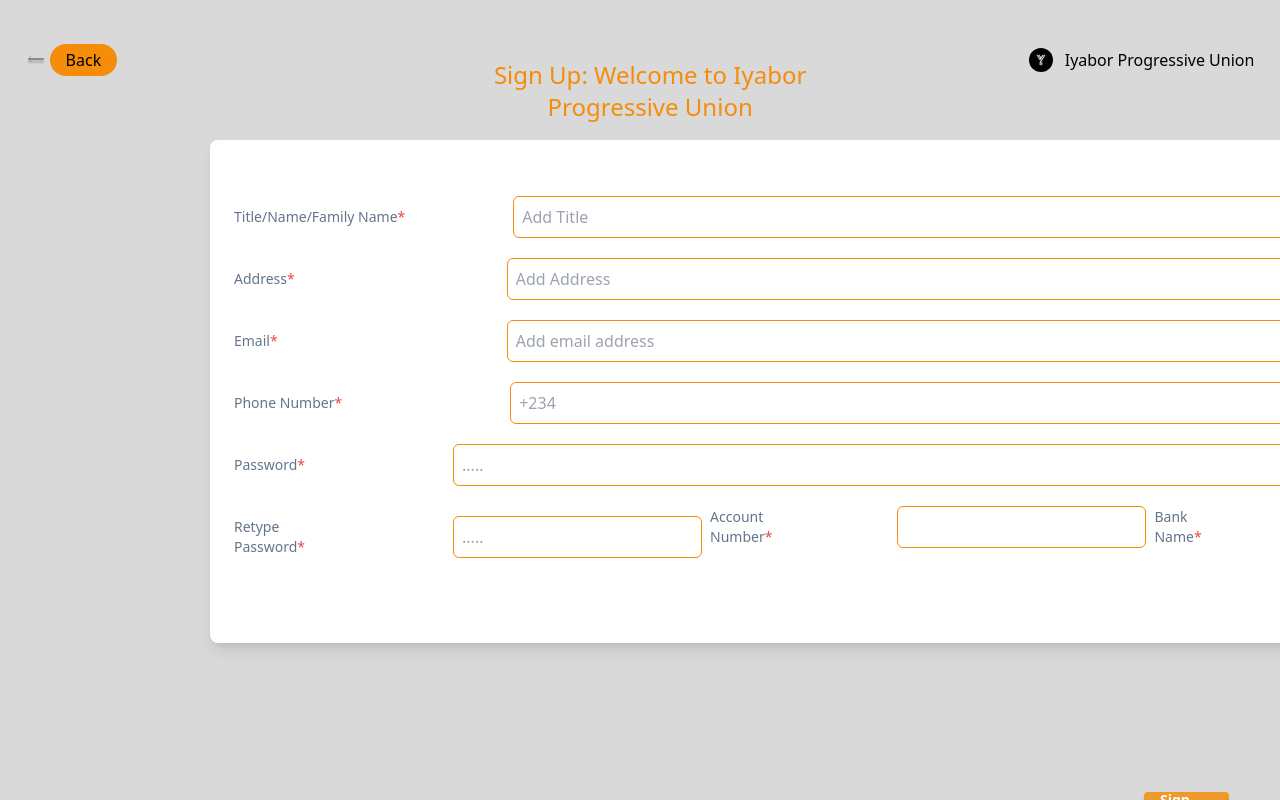
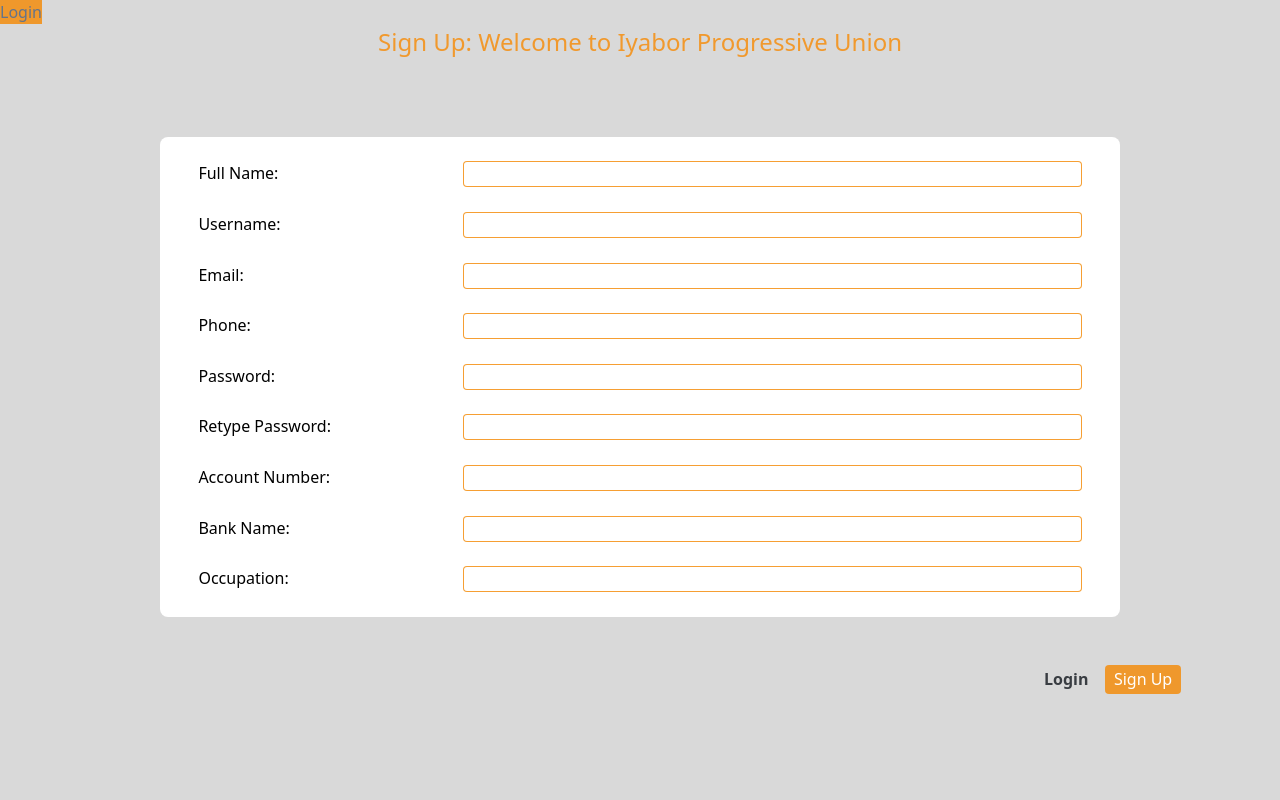
Before and after one commit to Zuky19/loanamortizationsystem, a React (Vite) app in the folder frontend/: page /signup in a window 1280 px wide. Built offline with nearby package versions, Linux system fonts and the light colour scheme; a web font is replaced by a local one.

Commit message:
Yearly changes

```diff
--- a/frontend/src/pages/Dashboard.tsx
+++ b/frontend/src/pages/Dashboard.tsx
@@ -13,7 +13,7 @@
   // const [duePayments, setDuePayments] = useState("0");
   // const [totalInterest, setTotalInterest] = useState("0");
   return (
-    <div className="flex h-screen flex-row overflow-hidden bg-[#D9D9D9]">
+    <div className="flex h-screen w-screen flex-row overflow-hidden bg-[#D9D9D9]">
       {/* Left Section */}
       <DashboardLeftSide />
       {/* Right Section */}
--- a/frontend/src/pages/SignUp.tsx
+++ b/frontend/src/pages/SignUp.tsx
@@ -1,8 +1,11 @@
 import React, { useState } from "react";
 import Logo from "../assets/logo.svg";
 import BackArrow from "../assets/arrow_back.svg";
+import { registerUser } from "../api/user";
+import { useNavigate } from "react-router-dom";
 
 const AccountSection: React.FC = () => {
+  const naviagte = useNavigate();
   const [registrationData, setRegistrationData] = useState({
     fullname: "",
     address: "",
@@ -13,7 +16,31 @@
     accountnumber: "",
     bankname: "",
     occupation: "",
+    membershipyear: "",
   });
+
+  const handleSubmit = async () => {
+    try {
+      setRegistrationData((prev) => ({
+        ...prev,
+        membershipyear: getYear().toString(),
+      }));
+      const post = await registerUser(registrationData);
+      console.log(post);
+      if (post?.status === 201) {
+        alert("User Created Successfully");
+        naviagte("/login");
+      }
+    } catch (error) {
+      console.error(error);
+    }
+  };
+
+  const getYear = () => {
+    const date = new Date();
+    return date.getFullYear;
+  };
+
   const [retypePassword, setRetypePassword] = useState<string>("");
   const handleInputChange = (
     e: React.ChangeEvent<HTMLInputElement | HTMLSelectElement>,
@@ -25,224 +52,132 @@
     setRetypePassword(e);
   };
   return (
-    <div className="fixed inset-0 flex items-center justify-center overflow-hidden bg-[#D9D9D9]">
-      {/* Back Arrow Section */}
-      <div className="absolute left-[2%] top-[5%] flex h-[5%] w-[15%] items-center gap-1">
-        <img src={BackArrow} alt="Back Arrow" className="h-[20px] w-[20px]" />
-        <div className="flex items-center justify-center rounded-[20px] bg-[#F58C0A] px-4 py-1">
-          <span className="font-medium text-black">Back</span>
+    <div className="flex h-screen w-screen flex-col bg-[#D9D9D9]">
+      <div className="flex flex-row">
+        <div className="justify-center-items-center flex flex-row bg-[#F58C0AD4]">
+          <p className="text-[#64748B]">Login</p>
         </div>
       </div>
-
-      {/* Iyabor Progressive Union Section */}
-      <div className="absolute right-[2%] top-[5%] flex h-[5%] w-[20%] items-center justify-end gap-3 rounded-[8px]">
-        <img src={Logo} alt="Logo" className="h-[24px] w-[24px]" />
-        <span className="font-medium text-black">Iyabor Progressive Union</span>
+      <div className="mb-[6%] flex w-full flex-row justify-center">
+        <p className="text-[24px] text-[#F58C0AD4]">
+          Sign Up: Welcome to Iyabor Progressive Union
+        </p>
       </div>
-
-      {/* Title Section */}
-      <h2 className="font-nunito absolute left-[34.69%] top-[7.4%] h-[4%] w-[32.2%] text-center text-[1.5rem] font-normal leading-[2rem] text-[#F58C0A]">
-        Sign Up: Welcome to Iyabor Progressive Union
-      </h2>
-
-      {/* Form Section */}
-      <div className="absolute left-[210px] top-[140px] flex h-[503px] w-[1104px] flex-col items-start justify-evenly rounded-[8px] bg-white p-0 shadow-lg">
-        <div className="w-full px-6 py-3">
-          {/* Title, Name, Family Name */}
-          <div className="mb-5 flex items-center justify-between space-x-2">
-            <label
-              htmlFor="title"
-              className="font-nunito mr-[100px] text-[14px] font-normal leading-[20px] text-[#64748B]"
-            >
-              Title/Name/Family Name
-              <span className="text-red-500">*</span>
-            </label>
+      <div className="mb-[6vh] flex h-3/5 w-full flex-row justify-center">
+        <div className="flex h-full w-3/4 flex-col justify-evenly rounded-[8px] bg-white px-[3%]">
+          <div className="flex flex-row justify-between">
+            <label htmlFor="fullname">Full Name:</label>
             <input
               type="text"
-              id="title"
-              placeholder="Add Title"
-              className="flex-1 rounded-md border border-[#F58C0A] p-2"
+              placeholder=""
               value={registrationData.fullname}
+              onChange={handleInputChange}
               name="fullname"
-              onChange={(e) => handleInputChange(e)}
+              className="w-[70%] rounded-[4px] border border-[#F58C0AD4] focus:outline-none"
             />
           </div>
-
-          {/* Address */}
-          <div className="mb-5 flex items-center justify-between space-x-2">
-            <label
-              htmlFor="address"
-              className="font-nunito mr-[204px] text-[14px] font-normal leading-[20px] text-[#64748B]"
-            >
-              Address
-              <span className="text-red-500">*</span>
-            </label>
+          <div className="flex flex-row justify-between">
+            <label htmlFor="username">Username:</label>
             <input
               type="text"
-              id="address"
-              placeholder="Add Address"
-              className="flex-1 rounded-md border border-[#F58C0A] p-2"
-              name="address"
-              onChange={(e) => handleInputChange(e)}
+              placeholder=""
+              value={registrationData.username}
+              onChange={handleInputChange}
+              name="username"
+              className="w-[70%] rounded-[4px] border border-[#F58C0AD4] focus:outline-none"
             />
           </div>
-
-          {/* Email */}
-          <div className="mb-5 flex items-center justify-between space-x-2">
-            <label
-              htmlFor="email"
-              className="font-nunito mr-[221px] text-[14px] font-normal leading-[20px] text-[#64748B]"
-            >
-              Email
-              <span className="text-red-500">*</span>
-            </label>
+          <div className="flex flex-row justify-between">
+            <label htmlFor="email">Email:</label>
             <input
-              type="email"
-              id="email"
-              placeholder="Add email address"
-              className="flex-1 rounded-md border border-[#F58C0A] p-2"
+              type="text"
+              placeholder=""
+              value={registrationData.email}
+              onChange={handleInputChange}
               name="email"
-              onChange={(e) => handleInputChange(e)}
+              className="w-[70%] rounded-[4px] border border-[#F58C0AD4] focus:outline-none"
             />
           </div>
-
-          {/* Phone Number */}
-          <div className="mb-5 flex items-center justify-between space-x-2">
-            <label
-              htmlFor="phone"
-              className="font-nunito mr-[152px] text-[14px] font-normal leading-[20px] text-[#64748B]"
-            >
-              Phone Number
-              <span className="text-red-500">*</span>
-            </label>
-            <div className="flex flex-1 items-center space-x-2">
+          <div className="flex flex-row justify-between">
+            <label htmlFor="phone">Phone:</label>
             <input
               type="text"
-                id="phone"
-                placeholder="+234"
-                className="ml-2 flex-1 rounded-md border border-[#F58C0A] p-2"
+              placeholder=""
+              max={9999999999}
+              value={registrationData.phone}
+              onChange={handleInputChange}
               name="phone"
-                onChange={(e) => handleInputChange(e)}
+              className="w-[70%] rounded-[4px] border border-[#F58C0AD4] focus:outline-none"
             />
           </div>
-          </div>
-
-          {/* Password */}
-          <div className="mb-5 flex items-center justify-between space-x-2">
-            <label
-              htmlFor="loanAmount"
-              className="font-nunito mr-[140px] text-[14px] font-normal leading-[20px] text-[#64748B]"
-            >
-              Password
-              <span className="text-red-500">*</span>
-            </label>
+          <div className="flex flex-row justify-between">
+            <label htmlFor="password">Password:</label>
             <input
               type="password"
-              id="password"
-              placeholder="....."
-              className="flex-1 rounded-md border border-[#F58C0A] p-2"
+              placeholder=""
+              value={registrationData.password}
+              onChange={handleInputChange}
               name="password"
-              onChange={(e) => handleInputChange(e)}
+              className="w-[70%] rounded-[4px] border border-[#F58C0AD4] focus:outline-none"
             />
           </div>
-          {/* Retype Password */}
-          <div className="mb-5 flex items-center justify-between space-x-2">
-            <label
-              htmlFor="loanAmount"
-              className="font-nunito mr-[140px] text-[14px] font-normal leading-[20px] text-[#64748B]"
-            >
-              Retype Password
-              <span className="text-red-500">*</span>
-            </label>
+          <div className="flex flex-row justify-between">
+            <label htmlFor="retype">Retype Password:</label>
             <input
               type="password"
-              id="retypepassword"
-              placeholder="....."
-              className="flex-1 rounded-md border border-[#F58C0A] p-2"
-              name="retypepassword"
+              placeholder=""
               value={retypePassword}
               onChange={(e) => handleRetypePassword(e.target.value)}
-            />
-
-            {/* Account Number */}
-            <div className="mb-5 flex items-center justify-between space-x-2">
-              <label
-                htmlFor="accountNumber"
-                className="font-nunito mr-[117px] text-[14px] font-normal leading-[20px] text-[#64748B]"
-              >
-                Account Number
-                <span className="text-red-500">*</span>
-              </label>
-              <input
-                type="number"
-                id="accountNumber"
-                placeholder=""
-                className="flex-1 rounded-md border border-[#F58C0A] p-2"
-                name="accountnumber"
-                max={9999999999}
-                onChange={(e) => handleInputChange(e)}
+              name="retype"
+              className="w-[70%] rounded-[4px] border border-[#F58C0AD4] focus:outline-none"
             />
           </div>
-
-            {/* Bank Name */}
-            <div className="mb-5 flex items-center">
-              <label
-                htmlFor="bankName"
-                className="font-nunito mr-[188px] text-[14px] font-normal leading-[20px] text-[#64748B]"
-              >
-                Bank Name
-                <span className="text-red-500">*</span>
-              </label>
-              <select
-                id="bankName"
-                className="w-[300px] rounded-md border border-[#F58C0A] bg-white p-2 text-[#64748B]"
-                defaultValue=""
-                name="bankname"
-                onChange={(e) => handleInputChange(e)}
-              >
-                <option value="" disabled>
-                  Select Bank
-                </option>
-                <option value="bank1">Bank of America</option>
-                <option value="bank2">Chase Bank</option>
-                <option value="bank3">Wells Fargo</option>
-                <option value="bank4">Citibank</option>
-              </select>
-            </div>
-
-            {/* Occupation */}
-            <div className="mb-5 flex items-center justify-between space-x-2">
-              <label
-                htmlFor="occupation"
-                className="font-nunito mr-[149px] text-[14px] font-normal leading-[20px] text-[#64748B]"
-              >
-                Add Occupation
-                <span className="text-red-500">*</span>
-              </label>
+          <div className="flex flex-row justify-between">
+            <label htmlFor="accountnumber">Account Number:</label>
             <input
               type="text"
-                id="occupation"
               placeholder=""
-                className="flex-1 rounded-md border border-[#F58C0A] p-2"
+              value={registrationData.accountnumber}
+              onChange={handleInputChange}
+              name="accountnumber"
+              className="w-[70%] rounded-[4px] border border-[#F58C0AD4] focus:outline-none"
+            />
+          </div>
+          <div className="flex flex-row justify-between">
+            <label htmlFor="fullname">Bank Name:</label>
+            <input
+              type="text"
+              placeholder=""
+              value={registrationData.bankname}
+              onChange={handleInputChange}
+              name="bankname"
+              className="w-[70%] rounded-[4px] border border-[#F58C0AD4] focus:outline-none"
+            />
+          </div>
+          <div className="flex flex-row justify-between">
+            <label htmlFor="occupation">Occupation:</label>
+            <input
+              type="text"
+              placeholder=""
+              value={registrationData.occupation}
+              onChange={handleInputChange}
               name="occupation"
-                onChange={(e) => handleInputChange(e)}
+              className="w-[70%] rounded-[4px] border border-[#F58C0AD4] focus:outline-none"
             />
           </div>
         </div>
       </div>
-
-        {/* Login Section */}
-        <div className="absolute right-[200px] top-[652px] flex h-[40px] w-[64px] flex-row items-center gap-2">
-          <span className="font-nunito text-[24px] font-extrabold leading-[20px] text-[#393D42]">
-            Login
-          </span>
+      <div className="flex h-[3.6vh] flex-row justify-end pr-[7.7vw]">
+        <div className="flex h-full flex-row">
+          <div className="flex h-full w-[6vw] items-center justify-center">
+            <p className="font-extrabold text-[#393D42]">Login</p>
           </div>
-
-        {/* Sign Up Section */}
-        <div className="absolute right-[85px] top-[652px] flex h-[36px] w-[85px] flex-row items-center gap-2 rounded-[4px] bg-[rgba(245,140,10,0.83)] px-4 py-2 shadow-md">
-          <span className="font-nunito text-sm font-bold text-white">
-            Sign Up
-          </span>
+          <div
+            className="flex h-full w-[6vw] items-center justify-center rounded bg-[#F58C0AD4] text-white"
+            onClick={handleSubmit}
+          >
+            <p>Sign Up</p>
+          </div>
         </div>
       </div>
     </div>
```
Also changed, not shown: frontend/src/Components/EditUserModal.tsx (+5 -11 lines), frontend/src/Components/YearlyLeftSide.tsx (+18 -4 lines), frontend/src/api/user.ts (+28 -1 lines), frontend/src/components/DashboardLeftSide.tsx (+8 -2 lines), frontend/src/pages/YearlyBreakdown.tsx (+33 -2 lines), 2 other files (tests, documents, lock files or other folders). Lines whose indentation alone changed are shown as unchanged.
